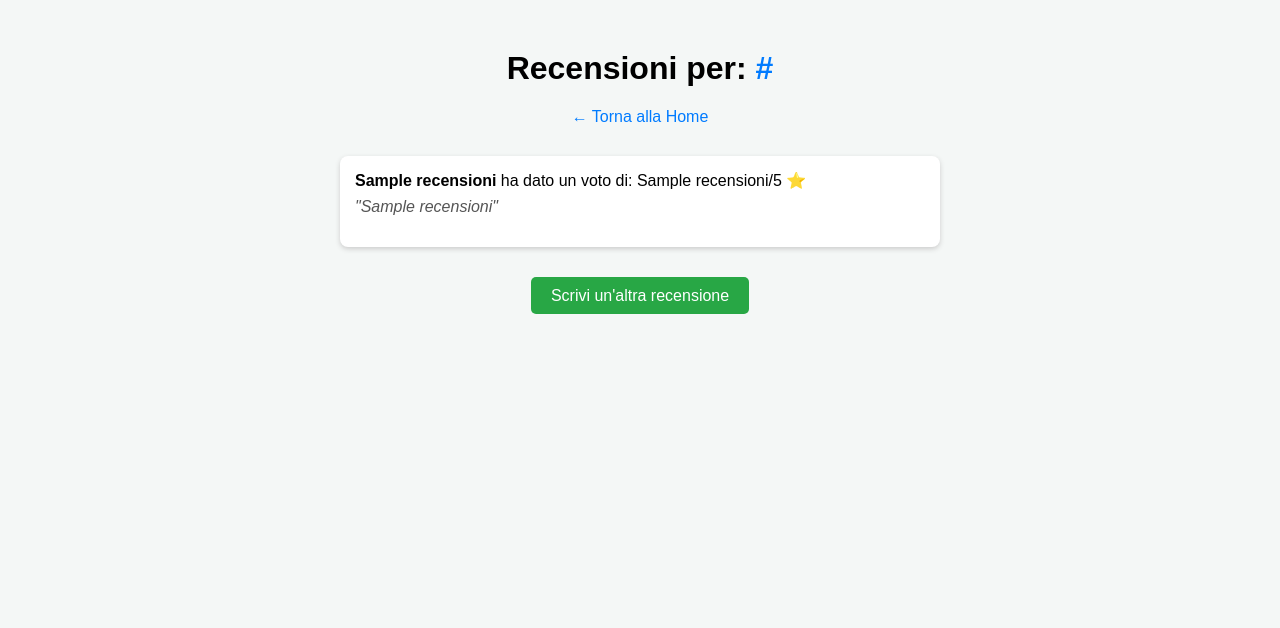
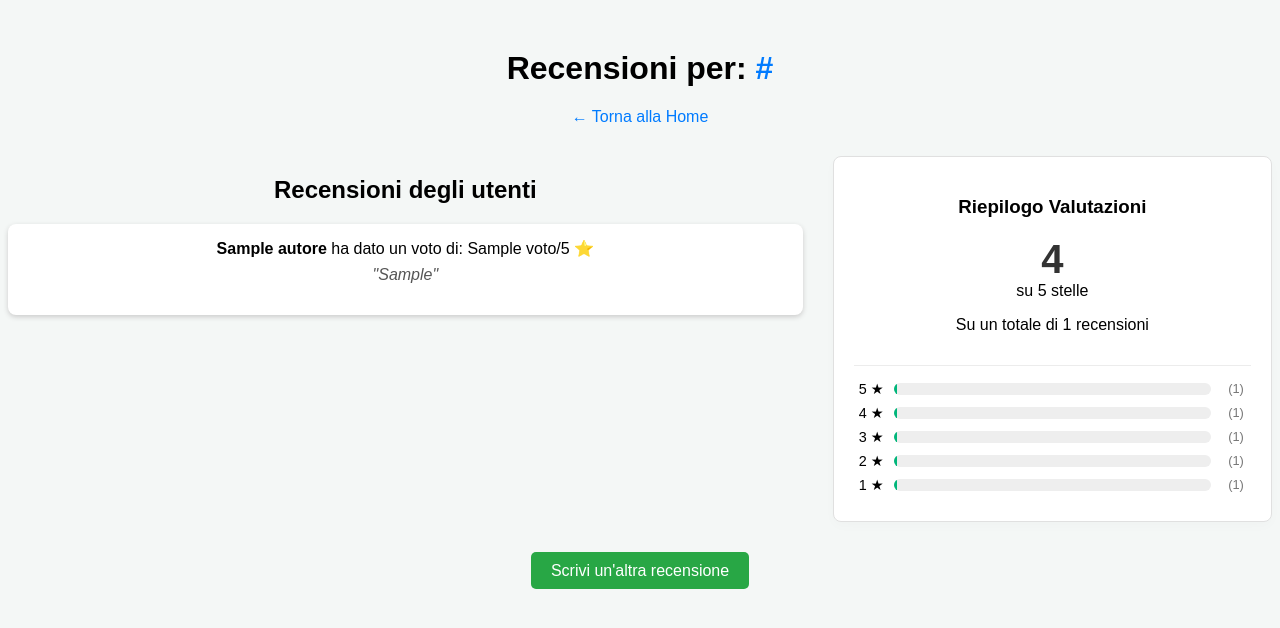
Before and after one commit to DanyXSmile/RateThatSite, a Flask app: template templates/risultati.html in a window 1280 px wide. Shown: the top 628 px of the page. Run offline with Flask 3, Linux system fonts and the light colour scheme; the template is opened without the code that fills it: most values are stand-ins (such as "Sample title", 1, 10 or a date in 2020).

Commit message:
Modifiche ai update v1.0

```diff
--- a/app.py
+++ b/app.py
@@ -14,6 +14,7 @@ def cerca():
     url_cercato = request.form.get('url_sito')
 
     connessione = sqlite3.connect('database.db')
+    connessione.row_factory = sqlite3.Row
     cursore = connessione.cursor()
 
     # Cerchiamo se ci sono recensioni per questo URL
@@ -22,10 +23,35 @@ def cerca():
     connessione.close()
 
     if len(recensioni_trovate) > 0:
-        # Se ci sono recensioni, carichiamo la pagina dei risultati passandogli i dati
-        return render_template('risultati.html', url=url_cercato, recensioni=recensioni_trovate)
+        total_reviews = len(recensioni_trovate)
+        star_counts = {5: 0, 4: 0, 3: 0, 2: 0, 1: 0}
+        total_stars = 0
+
+        for r in recensioni_trovate:
+            voto = int(r['voto'])
+            if voto in star_counts:
+                star_counts[voto] += 1
+                total_stars += voto
+
+        avg_rating = round(total_stars / total_reviews, 1) if total_reviews > 0 else 0
+        star_percentages = {
+            5: (star_counts[5] / total_reviews * 100) if total_reviews > 0 else 0,
+            4: (star_counts[4] / total_reviews * 100) if total_reviews > 0 else 0,
+            3: (star_counts[3] / total_reviews * 100) if total_reviews > 0 else 0,
+            2: (star_counts[2] / total_reviews * 100) if total_reviews > 0 else 0,
+            1: (star_counts[1] / total_reviews * 100) if total_reviews > 0 else 0,
+        }
+
+        return render_template(
+            'risultati.html',
+            url=url_cercato,
+            recensioni=recensioni_trovate,
+            avg_rating=avg_rating,
+            star_counts=star_counts,
+            star_percentages=star_percentages,
+            total_reviews=total_reviews
+        )
     else:
-        # Se non ci sono, mostriamo il form per aggiungerne una
         return render_template('nuova_recensione.html', url=url_cercato)
 
 # 3. SALVATAGGIO DATI DAL FORM
--- a/templates/risultati.html
+++ b/templates/risultati.html
@@ -3,25 +3,102 @@
 <head>
     <meta charset="UTF-8">
     <title>Recensioni per {{ url }}</title>
+    <style>
+        .risultati-layout {
+            display: flex;
+            gap: 30px;
+            align-items: flex-start;
+            margin-top: 20px;
+        }
+        .colonna-recensioni {
+            flex: 2;
+        }
+        .box-statistiche-trust {
+            flex: 1;
+            background: #ffffff;
+            border: 1px solid #e0e0e0;
+            border-radius: 8px;
+            padding: 20px;
+            box-shadow: 0 4px 12px rgba(0,0,0,0.02);
+            position: sticky;
+            top: 20px;
+        }
+        .media-valutazione {
+            text-align: center;
+            border-bottom: 1px solid #ececec;
+            padding-bottom: 15px;
+            margin-bottom: 15px;
+        }
+        .numero-media {
+            font-size: 2.5rem;
+            font-weight: bold;
+            color: #333;
+            display: block;
+        }
+        .riga-barra {
+            display: flex;
+            align-items: center;
+            gap: 10px;
+            margin-bottom: 8px;
+            font-size: 0.9rem;
+        }
+        .etichetta-stella { width: 30px; text-align: right; font-weight: 500; }
+        .conteggio-voti { width: 30px; color: #777; font-size: 0.8rem; }
+        .sfondo-barra-progress {
+            flex: 1;
+            height: 12px;
+            background: #eeeeee;
+            border-radius: 6px;
+            overflow: hidden;
+        }
+        .riempimento-barra-progress {
+            height: 100%;
+            background: #00b67a;
+            border-radius: 6px;
+            transition: width 0.4s ease;
+        }
+    </style>
 </head>
 <body style="font-family: Arial, sans-serif; text-align: center; margin-top: 50px; background-color: #f4f7f6;">
 
     <h1>Recensioni per: <span style="color: #007BFF;">{{ url }}</span></h1>
     <p style="margin-bottom: 30px;"><a href="/" style="color: #007BFF; text-decoration: none;">← Torna alla Home</a></p>
 
-    <div style="max-width: 600px; margin: 0 auto; text-align: left;">
-        {% for r in recensioni %}
-        <div style="background: white; padding: 15px; margin-bottom: 15px; border-radius: 8px; box-shadow: 0 2px 5px #ccc;">
-            <strong>{{ r[2] }}</strong> ha dato un voto di: {{ r[4] }}/5 ⭐️
-            <p style="margin-top: 8px; color: #555; font-style: italic;">"{{ r[3] }}"</p>
+    <div class="risultati-layout">
+
+        <div class="colonna-recensioni">
+            <h2>Recensioni degli utenti</h2>
+            {% for r in recensioni %}
+            <div style="background: white; padding: 15px; margin-bottom: 15px; border-radius: 8px; box-shadow: 0 2px 5px #ccc;">
+                <strong>{{ r['autore'] }}</strong> ha dato un voto di: {{ r['voto'] }}/5 ⭐️
+                <p style="margin-top: 8px; color: #555; font-style: italic;">"{{ r['testo_recensione'] }}"</p>
+            </div>
+            {% endfor %}
         </div>
-        {% endfor %}
+
+        <div class="box-statistiche-trust">
+            <h3>Riepilogo Valutazioni</h3>
+            <div class="media-valutazione">
+                <span class="numero-media">{{ avg_rating }}</span>
+                <span class="stelle-intere">su 5 stelle</span>
+                <p class="totale-voti">Su un totale di {{ total_reviews }} recensioni</p>
+            </div>
+            <div class="barre-distribuzione">
+                {% for stella in [5, 4, 3, 2, 1] %}
+                <div class="riga-barra">
+                    <span class="etichetta-stella">{{ stella }} ★</span>
+                    <div class="sfondo-barra-progress">
+                        <div class="riempimento-barra-progress" style="width: {{ star_percentages[stella] }}%;"></div>
+                    </div>
+                    <span class="conteggio-voti">({{ star_counts[stella] }})</span>
+                </div>
+                {% endfor %}
+            </div>
+        </div>
+
     </div>
 
     <div style="margin-top: 40px;">
-        <form action="/cerca" method="POST">
-            <input type="hidden" name="url_sito" value="{{ url }}">
-            </form>
         <p><a href="/" style="background-color: #28a745; color: white; padding: 10px 20px; text-decoration: none; border-radius: 5px;">Scrivi un'altra recensione</a></p>
     </div>
 
```
Also changed, not shown: templates/index.html (+71 -0 lines).
